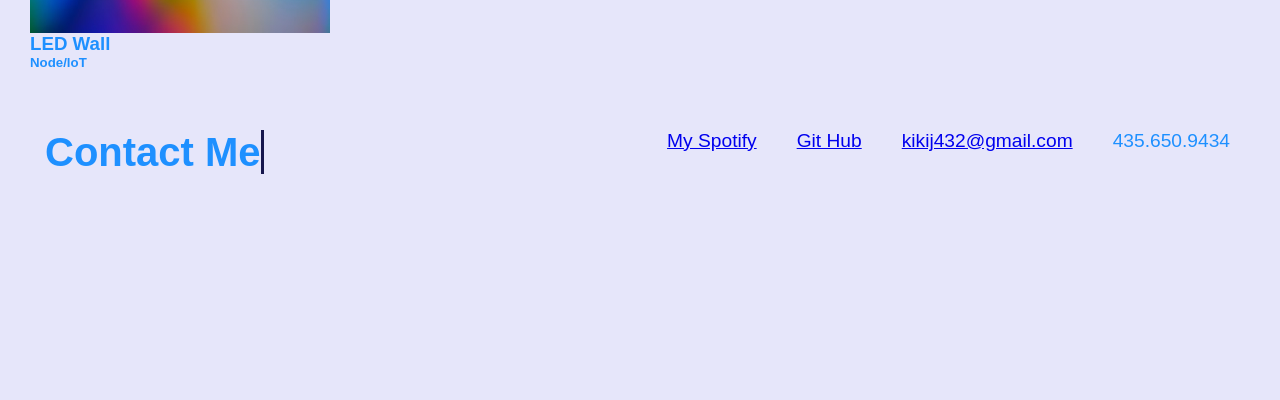
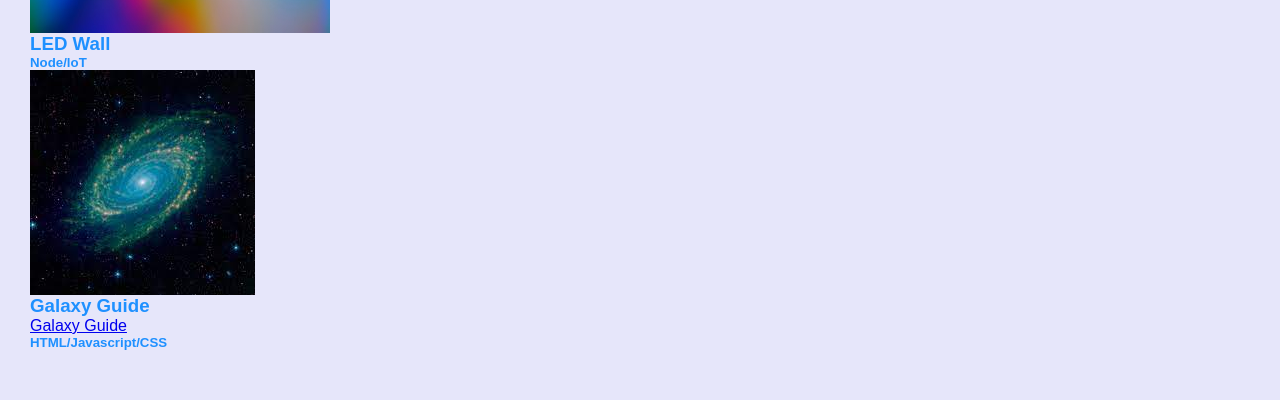
Before and after one commit to IndiscreetGiraffe/Portfolio, a plain HTML site: page index.html in a window 1280 px wide. Shown: the part 2202-2602 px from the top of the page. Before the commit the page ends 2407 px from the top, so only its background shows below. Drawn offline with Linux system fonts and the light colour scheme.

Commit message:
added galaxy guide

```diff
--- a/index.html
+++ b/index.html
@@ -68,6 +68,13 @@
                 <h3>LED Wall</h3>
                 <h5>Node/loT</h5>
             </div>
+
+            <div class="galaxy-guide">
+                <img src="assets/images/galaxy.jpg">
+                <h3>Galaxy Guide</h3>
+                <a href="https://indiscreetgiraffe.github.io/Galaxy-Guide/">Galaxy Guide</a>
+                <h5>HTML/Javascript/CSS</h5>
+            </div>
         </section>
 
         <section id="contact-me" class="contact">
```
Also changed, not shown: assets/images/galaxy.jpg (added).
